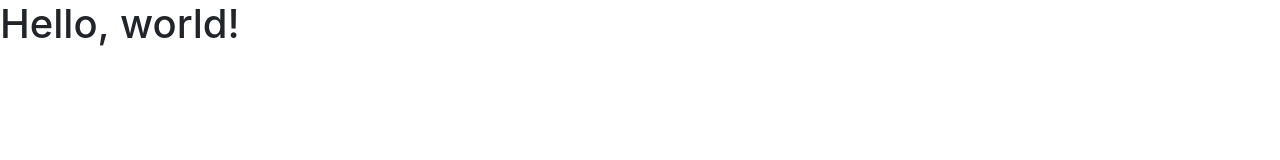
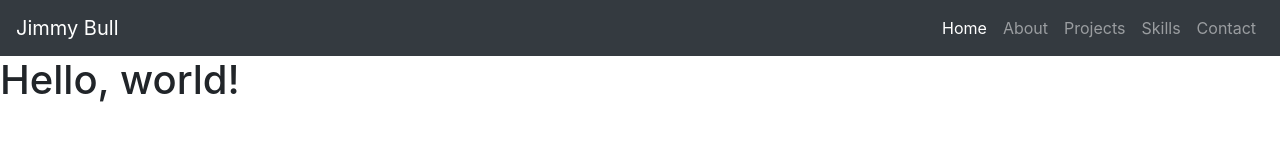
Before and after one commit to glitchy-cat/Portfolio, a plain HTML site: page index.html in a window 1280 px wide. Drawn offline with nearby package versions, Linux system fonts and the light colour scheme.

Commit message:
Aligned navbar buttons to the right

```diff
--- a/index.html
+++ b/index.html
@@ -19,7 +19,34 @@
     <title>Hello, world!</title>
   </head>
   <body>
+    <nav class="navbar navbar-expand-lg navbar-dark bg-dark">
+        <a class="navbar-brand" href="#">Jimmy Bull</a>
+        <button class="navbar-toggler" type="button" data-toggle="collapse" data-target="#navbarNav" aria-controls="navbarNav" aria-expanded="false" aria-label="Toggle navigation">
+          <span class="navbar-toggler-icon"></span>
+        </button>
+        <div class="collapse navbar-collapse" id="navbarNav">
+          <ul class="navbar-nav ml-auto text-right">
+            <li class="nav-item active">
+              <a class="nav-link" href="#">Home <span class="sr-only">(current)</span></a>
+            </li>
+            <li class="nav-item">
+              <a class="nav-link" href="#">About</a>
+            </li>
+            <li class="nav-item">
+              <a class="nav-link" href="#">Projects</a>
+            </li>
+            <li class="nav-item">
+                <a class="nav-link" href="#">Skills</a>
+              </li>
+              <li class="nav-item">
+                <a class="nav-link" href="#">Contact</a>
+              </li>
+          </ul>
+        </div>
+      </nav>
+
     <h1>Hello, world!</h1>
+
 
     <script
       src="https://code.jquery.com/jquery-3.5.1.slim.min.js"
```
